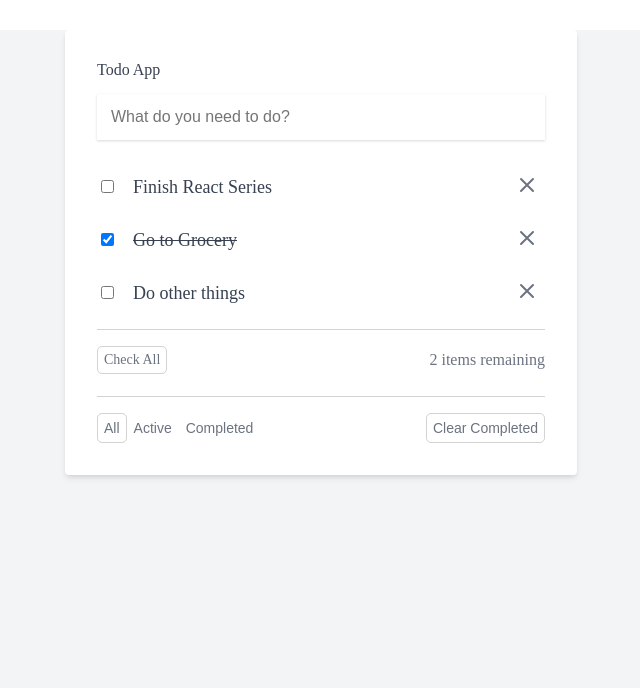
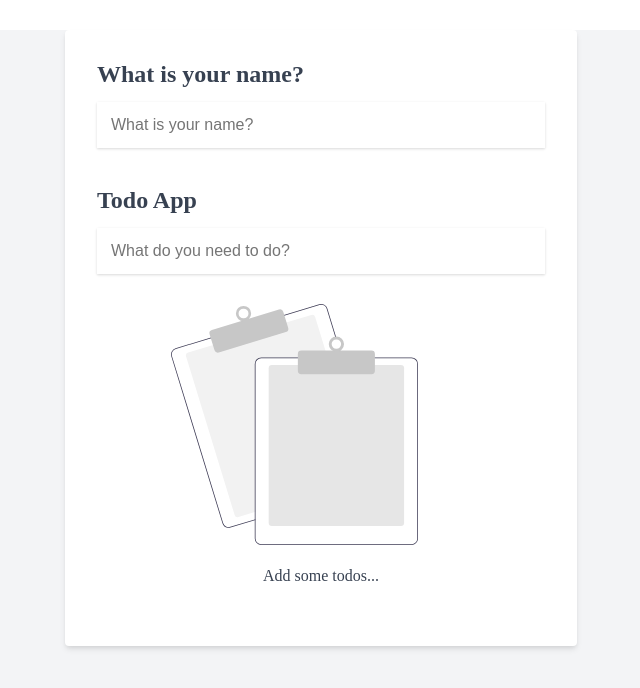
Before and after one commit to yoonjenius/lc-react-app, a React (Create React App) app: page / in a window 1280 px wide. Shown: the top 688 px of the page, without its empty margins (319-959 px from the left). Built offline with nearby package versions, Linux system fonts and the light colour scheme.

Commit message:
Custom Hooks

```diff
--- a/src/components/App.jsx
+++ b/src/components/App.jsx
@@ -1,31 +1,36 @@
-import React, { useState } from 'react';
+import React, { useRef, useState, useEffect } from 'react';
 import NoTodos from './NoTodos';
 import TodoForm from './TodoForm';
 import '../styles/App.css';
 import '../styles/React.css';
 import TodoList from './TodoList';
+import useLocalStorage from '../hooks/useLocalStorage';
 
 function App() {
-  const [Todos, setTodos] = useState([
-    {
-      id: 1,
-      title: 'Finish React Series',
-      isComplete: false,
-      isEditing: false,
-    },
-    {
-      id: 2,
-      title: 'Go to Grocery',
-      isComplete: true,
-      isEditing: false,
-    },
-    {
-      id: 3,
-      title: 'Do other things',
-      isComplete: false,
-      isEditing: false,
-    },
-  ]);
+  // const [Name, setName] = useState('');
+  const [Name, setName] = useLocalStorage('name', '');
+  const nameInput = useRef(null);
+  const [Todos, setTodos] = useLocalStorage('todo', []);
+  // const [Todos, setTodos] = useState([
+  //   {
+  //     id: 1,
+  //     title: 'Finish React Series',
+  //     isComplete: false,
+  //     isEditing: false,
+  //   },
+  //   {
+  //     id: 2,
+  //     title: 'Go to Grocery',
+  //     isComplete: true,
+  //     isEditing: false,
+  //   },
+  //   {
+  //     id: 3,
+  //     title: 'Do other things',
+  //     isComplete: false,
+  //     isEditing: false,
+  //   },
+  // ]);
 
   const [IdForTodo, setIdForTodo] = useState(Todos.length + 1);
 
@@ -107,10 +112,40 @@ function App() {
       return Todos.filter((todo) => todo.isComplete);
     }
   };
+
+  useEffect(() => {
+    //<button onClick={() => nameInput.current.focus()}>Get Ref</button>
+    // console.log('use effect running');
+    // nameInput.current.focus(); //커서 포커스가..
+    // return function cleanup()
+    //   console.log('cleaning up');
+    // };
+    // setName(JSON.parse(localStorage.getItem('name')) ?? '');
+  }, []);
+
+  const handleName = (event) => {
+    let name = event.target.value;
+    // localStorage.setItem('name', JSON.stringify(name));
+    setName(name);
+  };
   return (
     <div className="todo-app-container">
       <div className="todo-app">
-        <h2>Todo App</h2>
+        <div className="name-container">
+          <h2 className="todo-header">What is your name?</h2>
+          <form action="#">
+            <input
+              type="text"
+              ref={nameInput}
+              className="todo-input"
+              value={Name}
+              onChange={(e) => handleName(e)}
+              placeholder="What is your name?"
+            />
+          </form>
+          {Name && <p className="name-label">Hello, {Name}</p>}
+        </div>
+        <h2 className="todo-header">Todo App</h2>
         <TodoForm addTodo={AddTodo} />
         {Todos.length > 0 ? (
           <TodoList
--- a/src/components/TodoList.jsx
+++ b/src/components/TodoList.jsx
@@ -4,6 +4,7 @@ import TodoRemaining from './TodoRemaining';
 import ClearCompleted from './ClearCompleted';
 import CheckAll from './CheckAll';
 import TodoFilters from './TodoFilters';
+import useToggle from '../hooks/useToggle';
 
 TodoList.prototype = {
   todos: PropTypes.array.isRequired, // ? in typescript
@@ -20,6 +21,8 @@ TodoList.prototype = {
 
 export default function TodoList(props) {
   const [Filter, setFilter] = useState('all');
+  const [IsFeaturesOneVisible, setIsFeaturesOneVisible] = useToggle(false);
+  const [IsFeaturesTwoVisible, setIsFeaturesTwoVisible] = useToggle(false);
 
   return (
     <React.Fragment>
@@ -61,14 +64,28 @@ export default function TodoList(props) {
           </li>
         ))}
       </ul>
+
+      <div className="toggles-container">
+        <button onClick={setIsFeaturesOneVisible} className="button">
+          Features One Toggle
+        </button>
+        <button onClick={setIsFeaturesTwoVisible} className="button">
+          Features One Toggle
+        </button>
+      </div>
+
+      {IsFeaturesOneVisible && (
         <div className="check-all-container">
           <CheckAll checkAll={props.checkAll} />
           <TodoRemaining remaining={props.remaining} />
         </div>
+      )}
+      {IsFeaturesTwoVisible && (
         <div className="other-buttons-container">
           <TodoFilters todosFiltered={props.todosFiltered} filter={Filter} setFilter={setFilter} />
           <ClearCompleted clear={props.clearCompleted} />
         </div>
+      )}
     </React.Fragment>
   );
 }
--- /dev/null
+++ b/src/hooks/useLocalStorage.js
@@ -0,0 +1,16 @@
+import { useState, useEffect } from 'react';
+
+function useLocalStorage(key, initialValue) {
+  const [Value, setValue] = useState(() => {
+    const item = localStorage.getItem(key);
+    return item ? JSON.parse(item) : initialValue;
+  });
+
+  useEffect(() => {
+    localStorage.setItem(key, JSON.stringify(Value));
+  }, [key, Value]);
+
+  return [Value, setValue];
+}
+
+export default useLocalStorage;
--- /dev/null
+++ b/src/hooks/useToggle.js
@@ -0,0 +1,11 @@
+import { useState } from 'react';
+
+function useToggle(initialState = true) {
+  const [Visible, setVisible] = useState(initialState);
+
+  const toggle = () => {
+    setVisible((prevVisible) => !prevVisible);
+  };
+  return [Visible, toggle];
+}
+export default useToggle;
--- a/src/styles/App.css
+++ b/src/styles/App.css
@@ -1,12 +1,13 @@
-*, *::before, *::after {
+*,
+*::before,
+*::after {
   box-sizing: border-box;
 }
 
 body {
   margin: 0;
-  font-family: -apple-system, BlinkMacSystemFont, 'Segoe UI', 'Roboto', 'Oxygen',
-    'Ubuntu', 'Cantarell', 'Fira Sans', 'Droid Sans', 'Helvetica Neue',
-    sans-serif;
+  font-family: -apple-system, BlinkMacSystemFont, 'Segoe UI', 'Roboto', 'Oxygen', 'Ubuntu', 'Cantarell', 'Fira Sans', 'Droid Sans',
+    'Helvetica Neue', sans-serif;
   -webkit-font-smoothing: antialiased;
   -moz-osx-font-smoothing: grayscale;
 }
@@ -34,6 +35,11 @@ body {
 }
 
 h2 {
+  font-size: 24px;
+  font-weight: bold;
+}
+
+.todo-header {
   font-size: 24px;
   font-weight: bold;
 }
@@ -85,13 +91,13 @@ h2 {
 
 .x-button {
   background: white;
-  color: #6B7280;
+  color: #6b7280;
   border: none;
   cursor: pointer;
 }
 
 .x-button:hover {
-  color: #1F2937;
+  color: #1f2937;
 }
 
 .x-button-icon {
@@ -100,7 +106,7 @@ h2 {
 }
 
 .button {
-  color: #6B7280;
+  color: #6b7280;
   font-size: 14px;
   background: white;
   border: 1px solid lightgray;
@@ -125,7 +131,7 @@ h2 {
   display: flex;
   justify-content: space-between;
   align-items: center;
-  color: #6B7280;
+  color: #6b7280;
   margin-top: 22px;
   padding-top: 16px;
   border-top: 1px solid lightgray;
@@ -135,7 +141,7 @@ h2 {
   display: flex;
   justify-content: space-between;
   align-items: center;
-  color: #6B7280;
+  color: #6b7280;
   margin-top: 22px;
   padding-top: 16px;
   border-top: 1px solid lightgray;
```
Lines whose indentation alone changed are shown as unchanged.
